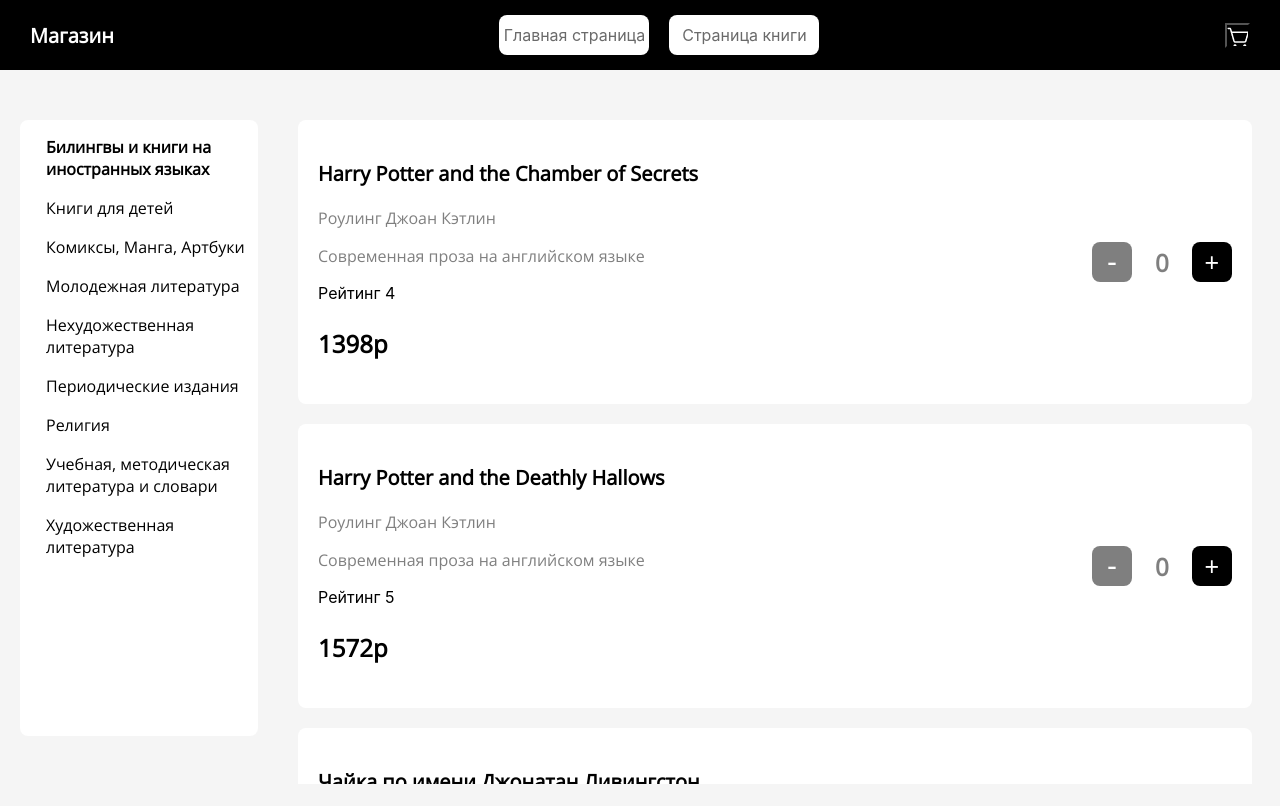
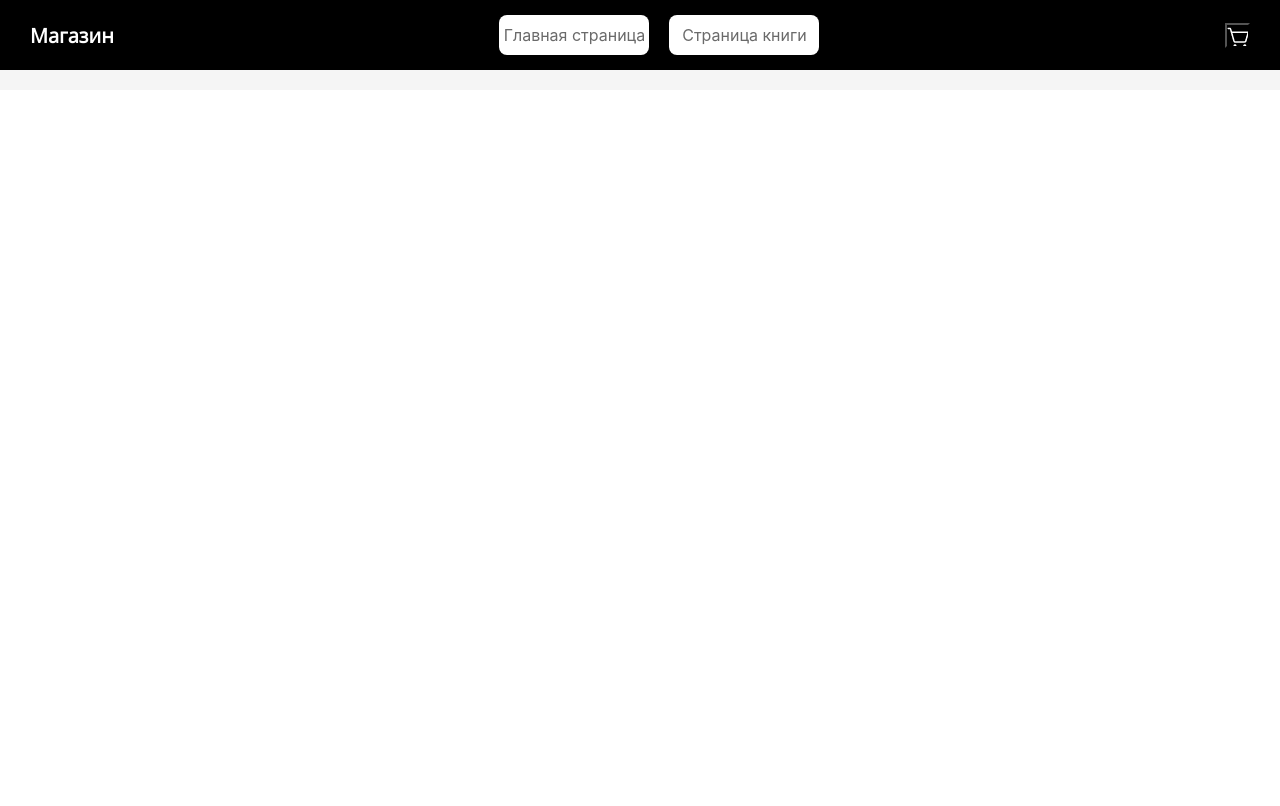
Before and after one commit to OraPoulpe/Book_Store_homework, a React (Create React App) app: page / in a window 1280 px wide. Built offline with nearby package versions, Linux system fonts and the light colour scheme.

Commit message:
boo_page

```diff
--- a/src/App.jsx
+++ b/src/App.jsx
@@ -10,7 +10,7 @@
     return <Layout>
         <BrowserRouter>
             <Routes>
-                <Route index element={<MainPage genres={ mock }/>}/>
+                <Route path="/Book_Store_homework" element={<MainPage genres={ mock }/>}/>
                 <Route path="/Book_Store_homework/book" element={<BookPage book={mock[0].books[1]}/>}/>
                 {/* <Route
                 path="*"
--- a/src/components/Layout/Layout.jsx
+++ b/src/components/Layout/Layout.jsx
@@ -7,8 +7,8 @@
         <header className={styles.header}>
             <p className={styles.store_text}>Магазин</p>
             <div className={styles.nav_bar}>
-                <a className={styles.btn_book_page} href='/'>Главная страница</a>
-                <a className={styles.btn_book_page} href='Book_Store_homework/book'>Страница книги</a>
+                <a className={styles.btn_book_page} href='/Book_Store_homework'>Главная страница</a>
+                <a className={styles.btn_book_page} href='/Book_Store_homework/book'>Страница книги</a>
             </div>
             <button className={styles.btn_basket}/>
         </header>
```
